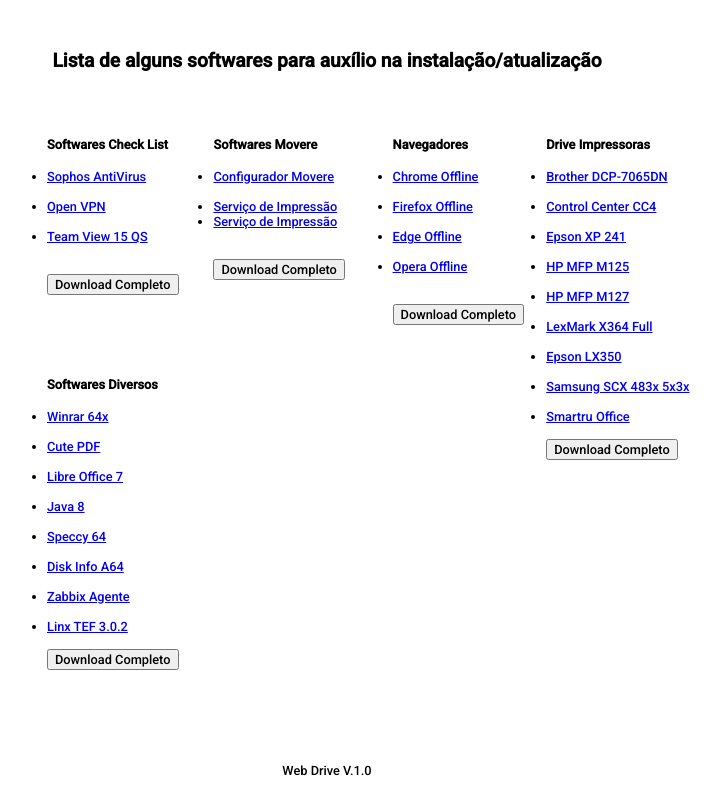
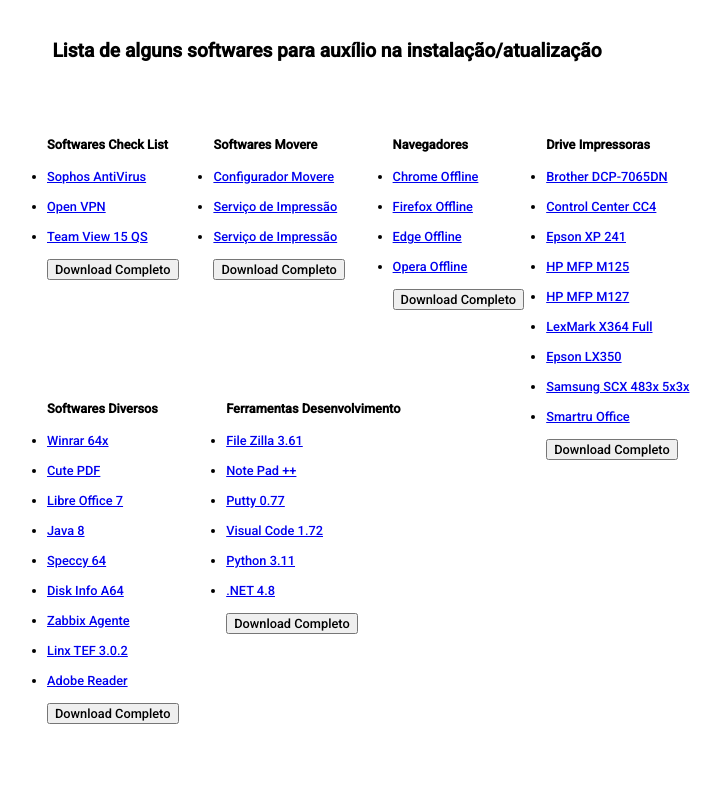
Before and after one commit to dmudo/tropicalpneus_softwares, a website: page drive.html in a window 1280 px wide. Shown: the whole page, without its empty margins (313-1034 px from the left). Drawn offline with nearby package versions, Linux system fonts and the light colour scheme.

Commit message:
add FerrDev

```diff
--- a/css/drive.css
+++ b/css/drive.css
@@ -1,15 +1,3 @@
-body {
-
-    font-family: 'Roboto';
-    padding-top: 25px;
-    height: 100%;
-    font-size: 1vw;
-}
-
-h2 {
-    text-align: center;
-}
-
 .container {
     display: flex;
     justify-content: center;
@@ -24,11 +12,8 @@
     position: absolute;
     top: 15%;
     left: 52%;
-    /* aplique margens superior e esquerda negativas para centralizar o elemento
-    margin: -25px 0 0 -25px;*/
 
 }
-
 
 .container2 {
     display: flex;
@@ -37,15 +22,13 @@
     font-size: 1vw;
 }
 
-
 .child2 {
 
     /* Centralizar na vertical e horizontal */
     position: absolute;
     top: 15%;
     left: 64%;
-    /* aplique margens superior e esquerda negativas para centralizar o elemento
-    margin: -25px 0 0 -25px;*/
+
 
 }
 
@@ -63,8 +46,7 @@
     position: absolute;
     top: 15%;
     left: 38%;
-    /* aplique margens superior e esquerda negativas para centralizar o elemento
-    margin: -25px 0 0 -25px;*/
+
 
 }
 
@@ -82,8 +64,7 @@
     position: absolute;
     top: 15%;
     left: 25%;
-    /* aplique margens superior e esquerda negativas para centralizar o elemento
-    margin: -25px 0 0 -25px;*/
+
 
 }
 
@@ -99,33 +80,43 @@
 
     /* Centralizar na vertical e horizontal */
     position: absolute;
-    top: 45%;
+    top: 48%;
     left: 25%;
-    /* aplique margens superior e esquerda negativas para centralizar o elemento
-    margin: -25px 0 0 -25px;*/
+
+
+}
+
+.container6 {
+    display: flex;
+    justify-content: center;
+    align-items: center;
+    font-size: 1vw;
+}
+
+
+.child6 {
+
+    /* Centralizar na vertical e horizontal */
+    position: absolute;
+    top: 48%;
+    left: 39%;
+    font-size: 1vw;
 
 }
 
 button {
-
-
     font-size: 1vw;
     font-family: 'Roboto';
 
-
 }
 
-footer {
+body {
 
-    position: fixed;
-    height: 50px;
-    bottom: 0px;
-    left: 0px;
-    right: 0px;
-    margin-bottom: 0px;
+    font-family: 'Roboto';
+    padding-top: 15px;
+    font-size: 1vw;
+}
+
+h2 {
     text-align: center;
-    font-size: 1vw;
-    font-family: 'Roboto';
-
-
 }
--- a/drive.html
+++ b/drive.html
@@ -1,10 +1,9 @@
 <!DOCTYPE html
-
   PUBLIC "-//W3C//DTD XHTML 1.0 Transitional//EN" "http://www.w3.org/TR/xhtml1/DTD/xhtml1-transitional.dtd">
 <html>
 
 <head>
-  <title>Download Softwares</title>
+  <title>WEB Drive</title>
   <meta http-equiv="Content-Type" content="text/html; charset=utf-8">
   <meta name="viewport" content="width=device-width, initial-scale=1.0">
   <link rel="icon" href="imagens/favicon.ico">
@@ -57,9 +56,17 @@
   });
 </script>
 
+<script type="module">
+  import multiDownload from '/js/drive.js';
+  document.querySelector('#download-button6').addEventListener('click', event => {
+    const files = event.target.dataset.files.split(' ');
+    multiDownload(files);
+  });
+</script>
+
 <body>
 
-<H2>Lista de alguns softwares para auxílio na instalação/atualização</H2>
+  <H2>Lista de alguns softwares para auxílio na instalação/atualização</H2>
 
   <div class="container">
     <div class="child">
@@ -89,7 +96,7 @@
           </label>
         </li>
         <br>
-        <br>
+
         <button id="download-button"
           data-files="/doc/ChromeStandaloneSetup64.exe /doc/FirefoxSetup105.0.3.exe /doc/MicrosoftEdgeEnterpriseX64.msi /doc/OperaSetup.exe">Download
           Completo</button>
@@ -179,12 +186,12 @@
             <a href="/doc/ServicodeImpressão.rar">Serviço de Impressão</a>
           </label>
         </li>
+        <br>
         <li>
           <label title="Serviço de Impressão">
             <a href="/doc/ServicodeImpressão.rar">Serviço de Impressão</a>
           </label>
         </li>
-        <br>
         <br>
 
         <button id="download-button3" data-files="/doc/configureMeuMovere.exe /doc/ServicodeImpressão.rar">Download
@@ -215,7 +222,6 @@
             <a href="/doc/TeamViewerQS.exe">Team View 15 QS</a>
           </label>
         </li>
-        <br>
         <br>
 
         <button id="download-button4"
@@ -278,19 +284,71 @@
           </label>
         </li>
         <br>
+        <li>
+          <label title="Adobe Reader">
+            <a href="/doc/readerdc64.exe">Adobe Reader</a>
+          </label>
+        </li>
+        <br>
 
         <button id="download-button5"
-          data-files="/doc/winrar_x64r.exe /doc/cutepdf4.exe /doc/LibreOffice_702_Win_x64.msi /doc/jre_8u281_windows_x64.exe /doc/jre_8u281_windows_x64.exe /doc/Speccy64.exe /doc/DiskInfoA64.exe /doc/DiskInfoA64.exe /doc/zabbix_agents_340win.zip /doc/Instalador_Linx_TEF_302.exe">Download
+          data-files="/doc/winrar_x64r.exe /doc/cutepdf4.exe /doc/LibreOffice_702_Win_x64.msi /doc/jre_8u281_windows_x64.exe /doc/jre_8u281_windows_x64.exe /doc/Speccy64.exe /doc/DiskInfoA64.exe /doc/DiskInfoA64.exe /doc/zabbix_agents_340win.zip /doc/Instalador_Linx_TEF_302.exe /doc/readerdc64.exe">Download
+          Completo</button>
+
+      </ul>
+    </div>
+  </div>
+
+  <div class="container6">
+    <div class="child6">
+      <ul>
+        <h4>Ferramentas Desenvolvimento</h4>
+        <li>
+          <label title="File Zilla 3.61">
+            <a href="/doc/FileZilla_3.61.0_win64.exe">File Zilla 3.61</a>
+          </label>
+        </li>
+        <br>
+        <li>
+          <label title="Note Pad ++">
+            <a href="/doc/npp.8.4.6x64.exe">Note Pad ++</a>
+          </label>
+        </li>
+        <br>
+        <li>
+          <label title="Putty 0.77">
+            <a href="/doc/putty-64bit-0.77-installer.msi">Putty 0.77</a>
+          </label>
+        </li>
+        <br>
+        <li>
+          <label title="Visual Code 1.72">
+            <a href="/doc/VSCodeUserSetup-x64-1.72.2.exe">Visual Code 1.72</a>
+          </label>
+        </li>
+        <br>
+        <li>
+          <label title="Python 3.11">
+            <a href="/doc/python-3.11.0-amd64.exe">Python 3.11</a>
+          </label>
+        </li>
+        <br>
+        <li>
+          <label title=".NET 4.8">
+            <a href="/doc/ndp48-web.exe">.NET 4.8</a>
+          </label>
+        </li>
+        <br>
+
+        <button id="download-button6"
+          data-files="/doc/FileZilla_3.61.0_win64.exe /doc/npp.8.4.6x64.exe /doc/putty-64bit-0.77-installer.msi /doc/VSCodeUserSetup-x64-1.72.2.exe /doc/python-3.11.0-amd64.exe /doc/ndp48-web.exe">Download
           Completo</button>
 
       </ul>
     </div>
   </div>
   <br>
-<br>
-<footer>
-  <p class="footer-copyright">Web Drive V.1.0</p>
-</footer>
+  <br>
 
 </body>
 </html>
```
